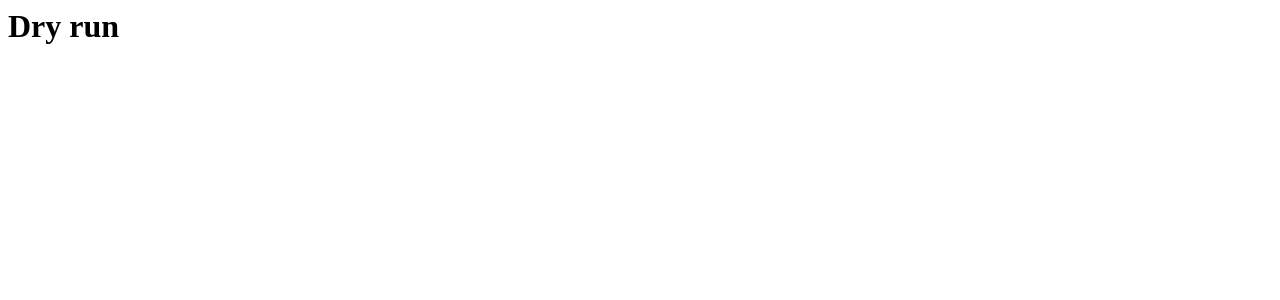
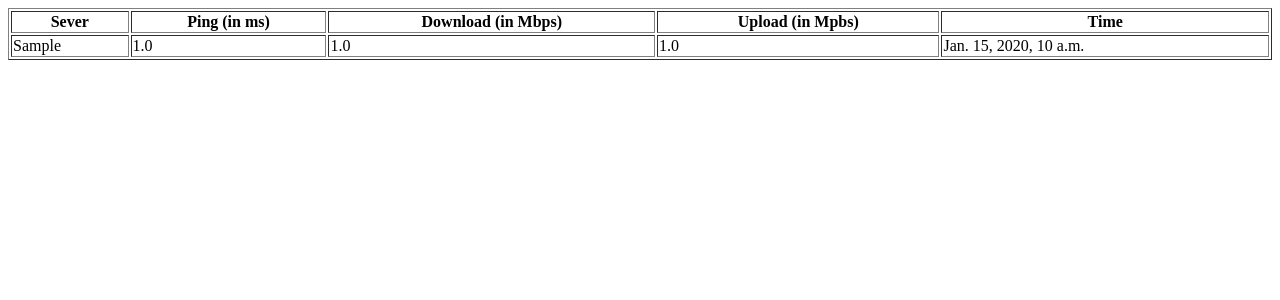
Before and after one commit to hmehra/piWiFiDash, a Django app: page / in a window 1280 px wide. Before the commit the part shown is almost empty. Shown: the top 300 px of the page. Run offline with Django 3.2, Linux system fonts and the light colour scheme; tables that the repository leaves empty hold one stand-in row (values such as "Sample post").

Commit message:
Django Templates

```diff
--- a/wifiDash/templates/wifiDash/home.html
+++ b/wifiDash/templates/wifiDash/home.html
@@ -3,6 +3,23 @@
     <title> pi WiFi Dash </title>
   </head>
   <body>
-    <h1> Dry run </h1>
+    <table border="1" style="width:100%">
+      <tr>
+        <th> Sever </th>
+        <th> Ping (in ms) </th>
+        <th> Download (in Mbps) </th>
+        <th> Upload (in Mpbs) </th>
+        <th> Time </th>
+      </tr>
+      {% for measurement in measurements %}
+      <tr>
+        <td> {{measurement.server}} </td>
+        <td> {{measurement.ping}} </td>
+        <td> {{measurement.download}} </td>
+        <td> {{measurement.upload}} </td>
+        <td> {{measurement.dateTime}} </td>
+      </tr>
+      {% endfor %}
+    </table>
   </body>
 </html>
--- a/wifiDash/views.py
+++ b/wifiDash/views.py
@@ -1,5 +1,8 @@
 from django.shortcuts import render
+from .models import wifiMeasurement
 
 # Create your views here.
 def measurementList(request):
-    return render(request, 'wifiDash/home.html', {})
+    measurements = wifiMeasurement.objects.all().order_by('dateTime')
+    return render(request, 'wifiDash/home.html',
+                  {'measurements': measurements})
```
